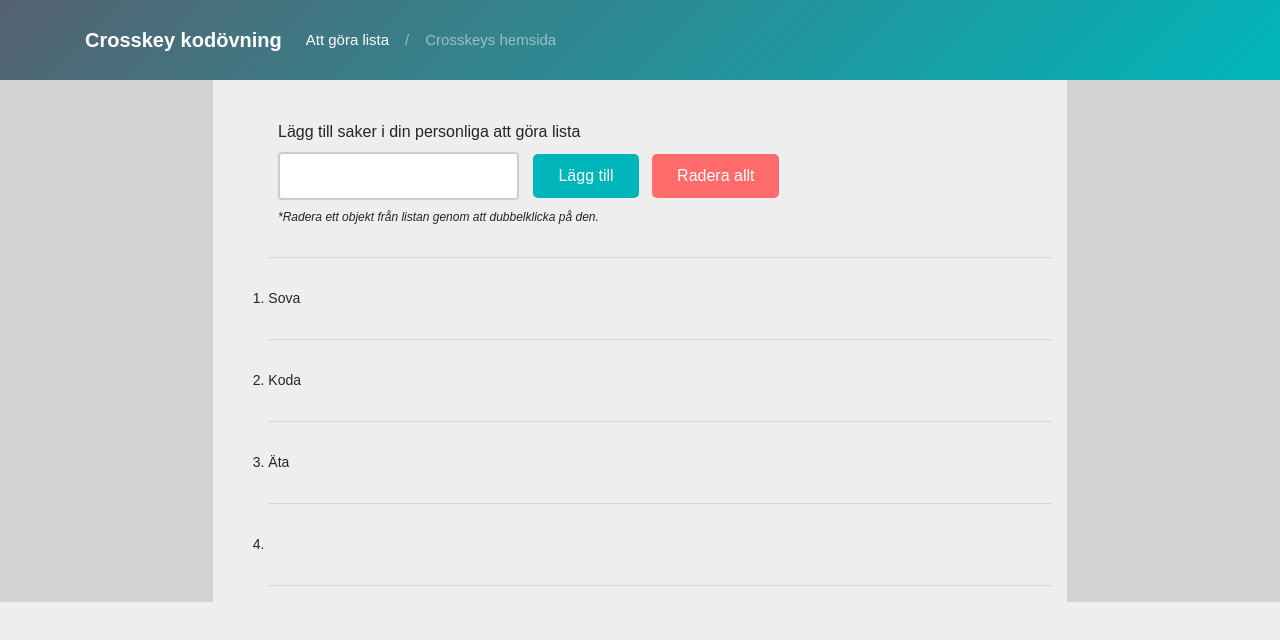
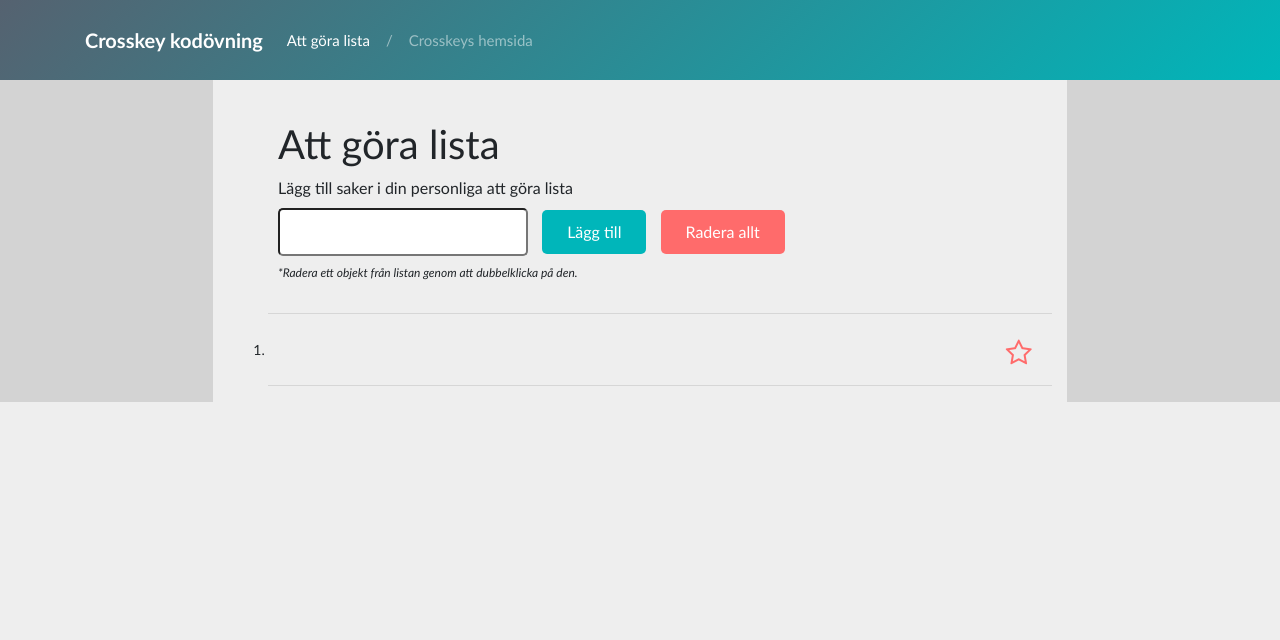
Before and after one commit to Lysgren/Crosskey-test, a plain HTML site: page index.html in a window 1280 px wide. Both pictures are taken after a click on the element "Lägg till". Drawn offline with nearby package versions, Linux system fonts and the light colour scheme.

Commit message:
Uppdatering
Gjorde en del grafiska ändringar och la till en favorit funktion. Favoriten-funktionen är lite buggig.

```diff
--- a/index.html
+++ b/index.html
@@ -16,11 +16,14 @@
 
 		<!-- Tillägg Bootstrap och JQuery -->
 		<link rel="stylesheet" href="https://maxcdn.bootstrapcdn.com/bootstrap/4.1.0/css/bootstrap.min.css">
-		<script src="https://ajax.googleapis.com/ajax/libs/jquery/3.3.1/jquery.min.js"></script>
+		<script src="https://ajax.googleapis.com/ajax/libs/jquery/3.4.1/jquery.min.js"></script>
 		<script src="https://maxcdn.bootstrapcdn.com/bootstrap/4.1.0/js/bootstrap.min.js"></script>
+		<link rel="stylesheet" href="https://cdnjs.cloudflare.com/ajax/libs/font-awesome/4.7.0/css/font-awesome.min.css">
+
 
 		<!-- Stylesheet CSS -->
 		<link rel="stylesheet" href="style.css">
+
 
 </head>
 <body>
@@ -62,6 +65,7 @@
 
 			<!-- Textinput -->
 			<form class="distans">
+				<h1>Att göra lista</h1>
 				<header for="textInput">Lägg till saker i din personliga att göra lista</header>
 				<input class="inputStyle" type="text" name="textInput">
 
@@ -74,9 +78,7 @@
 
 			<!-- Ordnad lista som automatiskt sätter ett nummer på varje element i listan -->
 			<ol class="attgoralista text-break"><hr/>
-			<li>Sova</li>
-			<li>Koda</li>
-			<li>Äta</li>
+
 			</ol>
 
 		</div>
@@ -88,11 +90,12 @@
 	<script type="text/javascript">
 	$(document).ready(
 		function() {
-			// När användaren trycker på "Lägg till"-knappen så skapar denna del ett nytt element i listan med texten från textinputen.
+			// När användaren trycker på "Lägg till"-knappen så skapar denna del ett nytt element i listan med texten från textinputen. Den sätter även in favorit stjärnan.
 			$("#läggtill").click(
 				function() {
 					var toAdd = $("input[name=textInput]").val();
-					$("ol").append("<li>" + toAdd + "</li>");
+					$("ol").append("<li>" + toAdd + "<i>" + "</i>" + "</li>");
+					$("li i").addClass("star fa fa-star-o fa-2x");
 				});
 
 			// När användaren trycker på "Radera allt"-knappen så tar denna del bort alla element från listan.
@@ -105,6 +108,12 @@
 			$(document).on("dblclick", "li", function() {
 				$(this).fadeOut("slow");
 			});
+
+			// Ändrar stjärnan när man trycker på den.
+			$(document).on("click", "li i", function() {
+					$(this).toggleClass("fa-star-o fa-star");
+			});
+
 		}
 	);
 	</script>
--- a/style.css
+++ b/style.css
@@ -1,7 +1,7 @@
 
 body {
 	background-color: #EEEEEE;
-	font-family: 'Arial';
+	font-family: 'Calibri';
 }
 
 /*  --------------------------- */
@@ -44,9 +44,9 @@ q::before {
 
 .inputStyle {
 	box-sizing: border-box;
-	border: 2px solid #ccc;
-	border-radius: 4px;
 	padding: 10px 15px;
+	width: 250px;
+	border-radius: 5px;
 }
 
 .knapp{
@@ -60,30 +60,49 @@ margin-left: 10px;
 margin-top: 10px;
 }
 
-#radera {
-margin-left: 9px;
-background-color: #FF6B6B;
-}
-
 .knapp:hover{
 cursor: pointer;
 }
 
+@media (max-width: 767px)
+{
+    .knapp
+    {
+        margin-left: 0px;
+    }
+}
+
+#radera {
+background-color: #FF6B6B;
+}
+
+.distans footer {
+	margin-top: 8px;
+	font-size: 12px;
+}
+
 .attgoralista {
-	font-family: 'Arial';
+	font-family: 'Calibri';
 	font-size: 14px;
 	word-wrap: break-word;
 }
 
 .attgoralista li {
   cursor: pointer;
-  margin-top: 30px;
-  padding-bottom: 30px;
+  margin-top: 25px;
+  padding-bottom: 25px;
   border: 0;
   border-bottom: 1px solid rgba(0, 0, 0, 0.1);
 }
 
-.distans footer {
-	margin-top: 8px;
-	font-size: 12px;
+
+.star {
+	color: #FF6B6B;
+	float: right;
+	margin-right: 20px;
+	margin-bottom: -100px;
 }
+
+.star:hover{
+cursor: pointer;
+}
```
